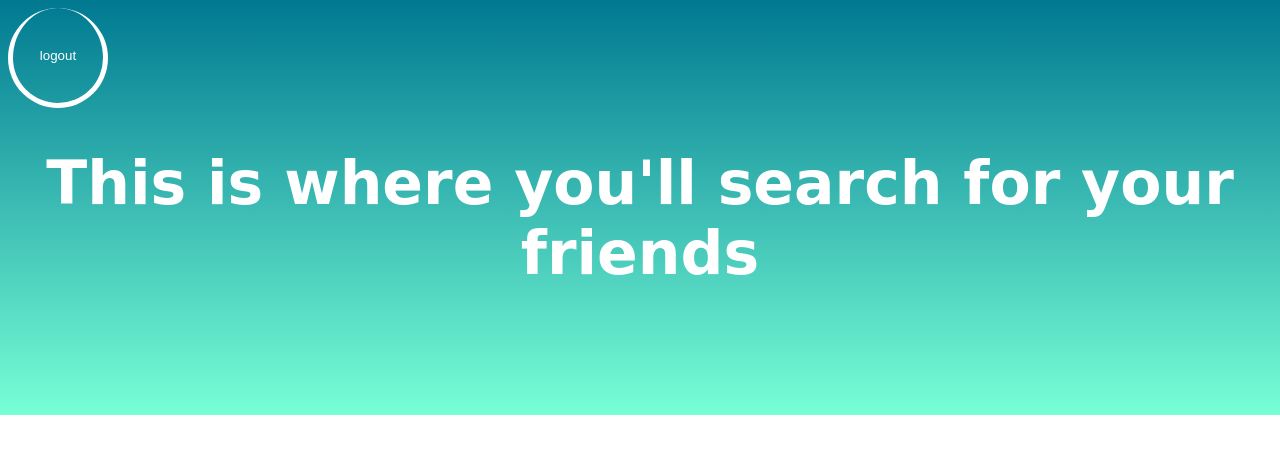
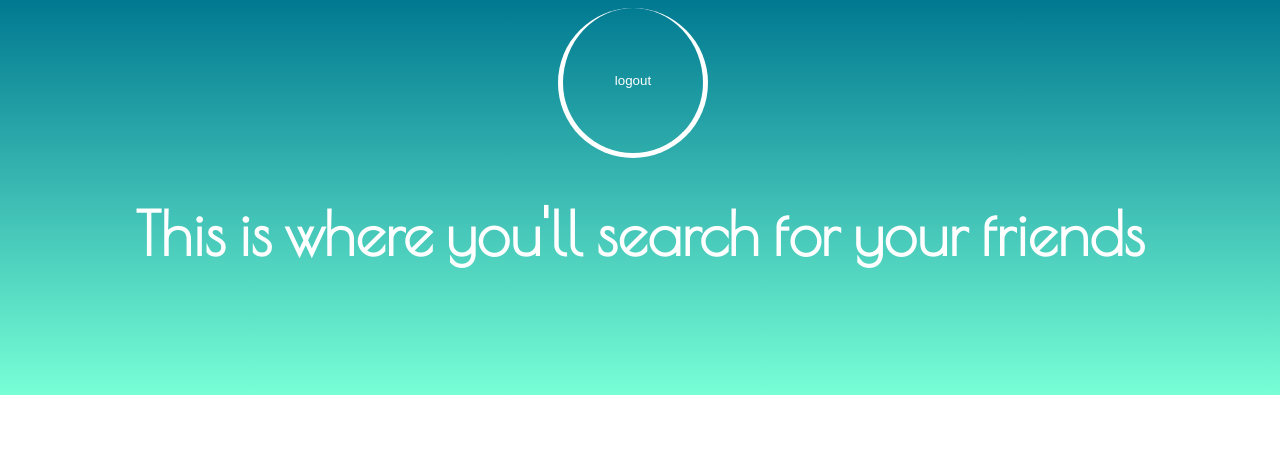
Before and after one commit to smarvins/Bridge, a Django app: page /search/ in a window 1280 px wide. Shown: the top 454 px of the page. Run offline with Django 3.2, Linux system fonts and the light colour scheme; some libraries are stand-ins or nearby versions.

Commit message:
fixed urls

```diff
--- a/app/templates/home.html
+++ b/app/templates/home.html
@@ -73,8 +73,8 @@ form{
     <h1>Welcome to the bridge</h1>
     <h2 class="paragraph">A site where you can share your experiences with your friends and families, be inspired to look for new experiences from others and make new friends with them ! The bridge was specifically built to meet this needs because we all need to connect to one another to express our emotions,energy and the very vibrance that makes us us</h2>
 
-    <form class="form" action={% url 'signup' %} method="post">
-      <h2>Sign in here!</h2>
+    <form class="form" action={% url 'home' %} method="post">
+      <h2>Sign up here!</h2>
       {% csrf_token %}
       {{ form }}
       <input type="submit" value="Signup">
--- a/app/templates/search.html
+++ b/app/templates/search.html
@@ -6,7 +6,67 @@
     <meta charset="utf-8">
     <title>Profile</title>
      <link rel="stylesheet" href="{% static 'styles.css' %}">
+     <link href="https://fonts.googleapis.com/css?family=Gothic+A1|Poiret+One" rel="stylesheet">
   </head>
+  <style>
+h1{
+  margin-bottom: 10%;
+  font-size: 60px;
+  text-align: center;
+}
+div{
+  color: white;
+  font-family: 'Gothic A1', sans-serif;
+  font-family: 'Poiret One', cursive;
+}
+body{
+  color: white;
+  font-family: 'Gothic A1', sans-serif;
+  font-family: 'Poiret One', cursive;
+  height: 100%;
+ background: linear-gradient(#007991, #78ffd6);
+ background-repeat: no-repeat;
+}
+input{
+  color: white;
+  border-radius: 50%;
+  border: 10px solid white;
+  border-top: 10px transparent;
+  border-bottom: 10px solid white;
+  /* border-color: white; */
+  border-width: 5px;
+  background: transparent;
+  padding: 0px;
+  width: 150px;
+  height: 150px;
+}
+form{
+  margin-left: 550px;
+}
+.login{
+  margin-left: 550px;
+}
+.paragraph{
+  text-align: center;
+  margin-bottom: 10%;
+}
+::-webkit-scrollbar {
+    width: 20px;
+}
+
+/* Track */
+::-webkit-scrollbar-track {
+    background: linear-gradient(#007991, #78ffd6);
+}
+
+/* Handle */
+::-webkit-scrollbar-thumb {
+    border-radius: 20px;
+    border:2px solid white;
+    background: transparent;
+}
+</style>
+
   <body>
 
     <form class="logout" action={% url 'logout' %} method="post">
```
